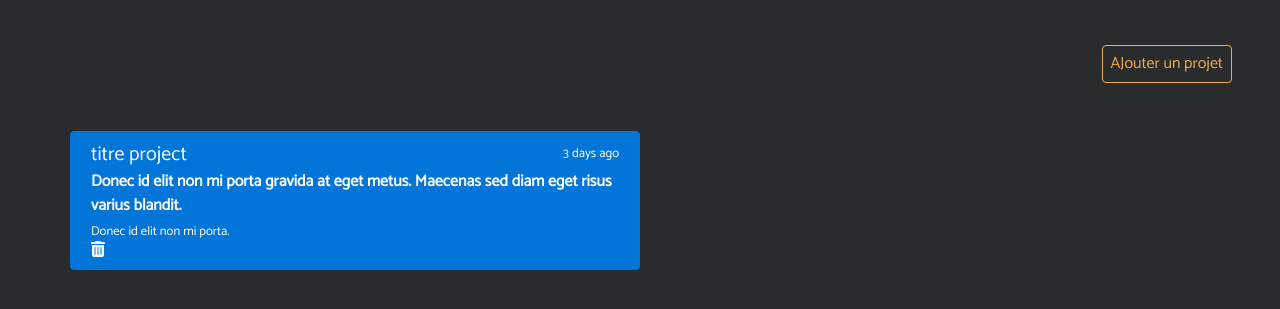
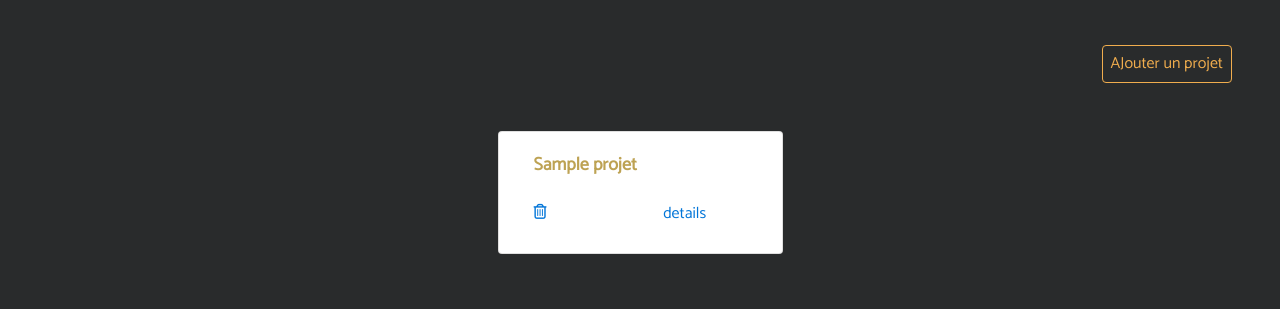
Before and after one commit to bettoumi/batiment-project, a PHP site: page / in a window 1280 px wide. Shown: the part 179-488 px from the top of the page. Run offline with PHP 8.4, Linux system fonts and the light colour scheme; tables that the repository leaves empty or names only in its code hold one stand-in row (values such as "Sample post"); some libraries are stand-ins or nearby versions.

Commit message:
add detailproject_vue page

```diff
--- a/controleur/index.php
+++ b/controleur/index.php
@@ -5,5 +5,8 @@
 
 
 include_once '../vue/template/header.php';
+ include_once '../modele/get_project.php';
+  $req=affiche_project();
+
 include_once '../vue/index_vue.php';
 include_once '../vue/template/footer.php';
--- a/css/main.css
+++ b/css/main.css
@@ -117,8 +117,17 @@ body{
  font-size:2em;
 }
 
-
-
+.project
+{
+    /*height: 100px;*/
+    /*max-width: 250px;*/
+     font-size: 15px;
+}
+.titre-projet
+{
+    font-size: 18px;
+    font-weight: bold;
+}
 
 
 @media (min-width:720px)
--- /dev/null
+++ b/modele/dbconnexion/db_connexion.php
@@ -0,0 +1,19 @@
+<?php
+function connex_bdd()
+         { try
+
+        {
+
+            $bdd = new PDO('mysql:host=localhost;dbname=batimentprojets;charset=utf8', 'root', 'sahbia2017');
+
+        }
+
+        catch(Exception $e)
+
+        {
+
+                die('Erreur : '.$e->getMessage());
+
+        }
+        return  $bdd;
+  }
--- /dev/null
+++ b/modele/get_project.php
@@ -0,0 +1,36 @@
+<?php
+   include_once 'dbconnexion/db_connexion.php';
+   function affiche_project()
+   {
+      $bdd=connex_bdd();
+      $req=$bdd->query('SELECT * FROM projets');
+
+
+      return $req;
+   }
+   function add_projet($nom, $client,$date_debut, $date_fin)
+   {
+   	 $bdd=connex_bdd();
+   	 $req=$bdd->prepare('INSERT INTO projets(nom,client,date_debut,date_fin) VALUES (:nom, :client, :date_debut, :date_fin) ');
+   	 $req->execute(array(
+   	 	 'nom'=>$nom,
+   	 	 'client'=>$client,
+   	 	 'date_debut'=>$date_debut,
+   	 	 'date_fin'=>$date_fin
+
+
+   	 	));
+
+
+   }
+   function affich_detail($id)
+   {
+
+       $bdd=connex_bdd();
+       $req=$bdd->prepare('SELECT * FROM etapes_projet WHERE idprojet=?');
+       $req->execute(array($id));
+       return $req;
+
+   }
+
+?>
--- a/vue/index_vue.php
+++ b/vue/index_vue.php
@@ -1,31 +1,34 @@
 
-        <!--[if lt IE 8]>
-            <p class="browserupgrade">You are using an <strong>outdated</strong> browser. Please <a href="http://browsehappy.com/">upgrade your browser</a> to improve your experience.</p>
-        <![endif]-->
 
-        <!-- Add your site or application content here -->
         <header  class="mb-5">
             <h1 class="text-center  titre mt-5">PROJETS</h1>
 
         </header>
+
         <div class="d-flex flex-row-reverse mr-5 mb-5">
               <a href="../controleur/add_project.php"  role="button" class="p-2 btn btn-outline-warning ">AJouter un  projet</a>
 
         </div>
+
+
         <div class="container">
+         <div class="row justify-content-around">
+         <?php
+           while($project=$req->fetch())
+           {
 
-             <div class="list-group row ">
+            ?>
+           <div class="card project col-12  mb-5 col-md-6 col-lg-3">
+              <div class="card-block">
 
-              <a href="#" class="list-group-item list-group-item-action   flex-column align-items-start active col col-md-6 col-l-4">
-                <div class="d-flex w-100 justify-content-between">
-                  <h5 class="mb-1">titre project</h5>
-                  <small>3 days ago</small>
-                </div>
-                <p class="mb-1">Donec id elit non mi porta gravida at eget metus. Maecenas sed diam eget risus varius blandit.</p>
-                <small>Donec id elit non mi porta.</small>
-                <i class="fa fa-trash" aria-hidden="true"></i>
-              </a>
-
-            </div>
-           </div>
+                <p class="card-text titre-projet"><?php echo $project['nom']?></p>
+                <a href="#"><i class="fa fa-trash-o mr-5"></i>
+                </a>
+                <a href="../controleur/detail_project.php?id=<?php echo $project['id'];?>" class="btn ml-5">details</a>
+              </div>
+          </div>
+          <?php
+          }
+          ?>
+         </div>
         </div>
```
Also changed, not shown: controleur/add_project.php (+14 -0 lines), controleur/detail_project.php (added, +8 -0 lines), vue/detailproject_vue.php (+34 -0 lines), controleur/spots_step.php (deleted), controleur/steps_project.php (deleted).
